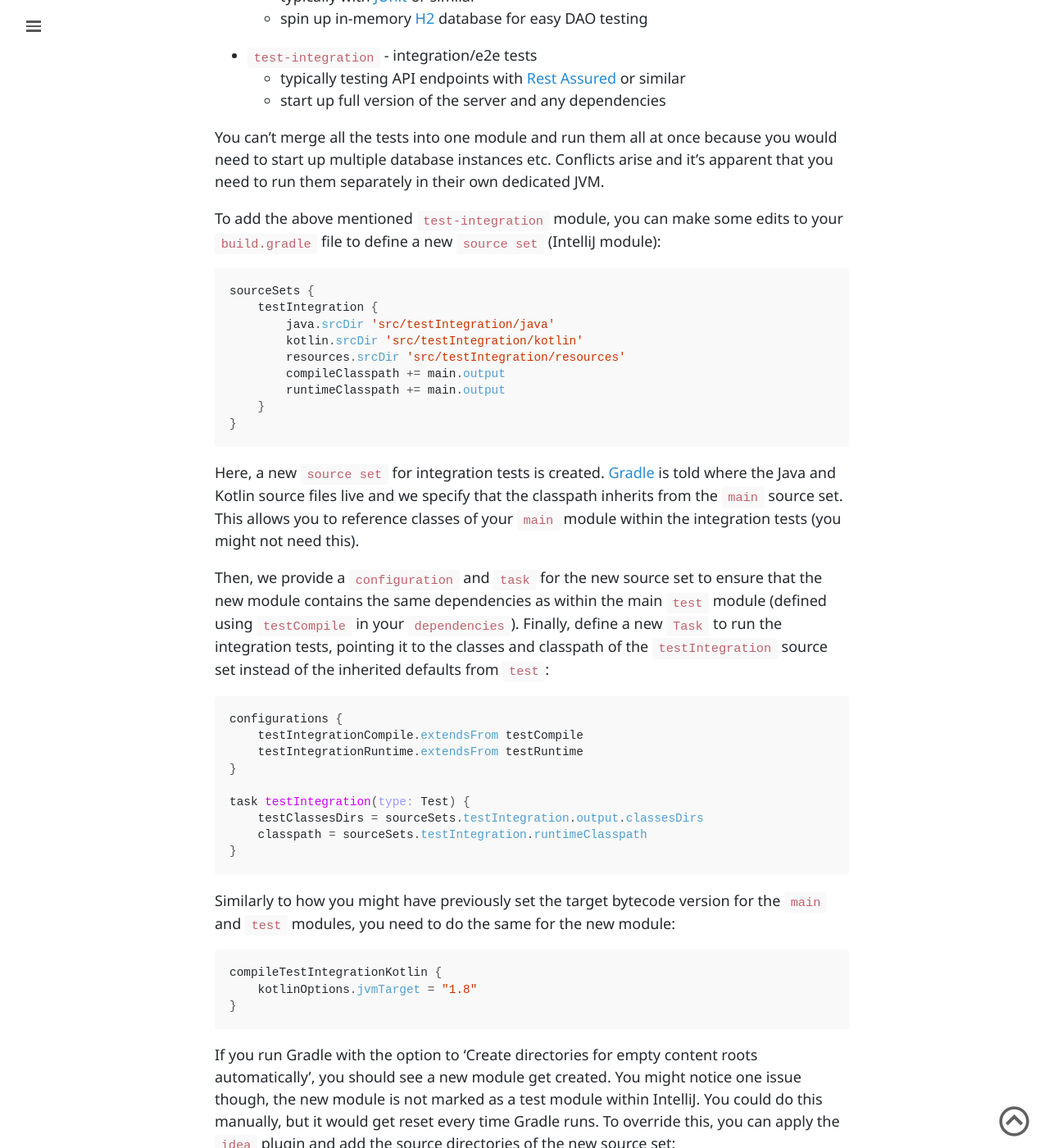
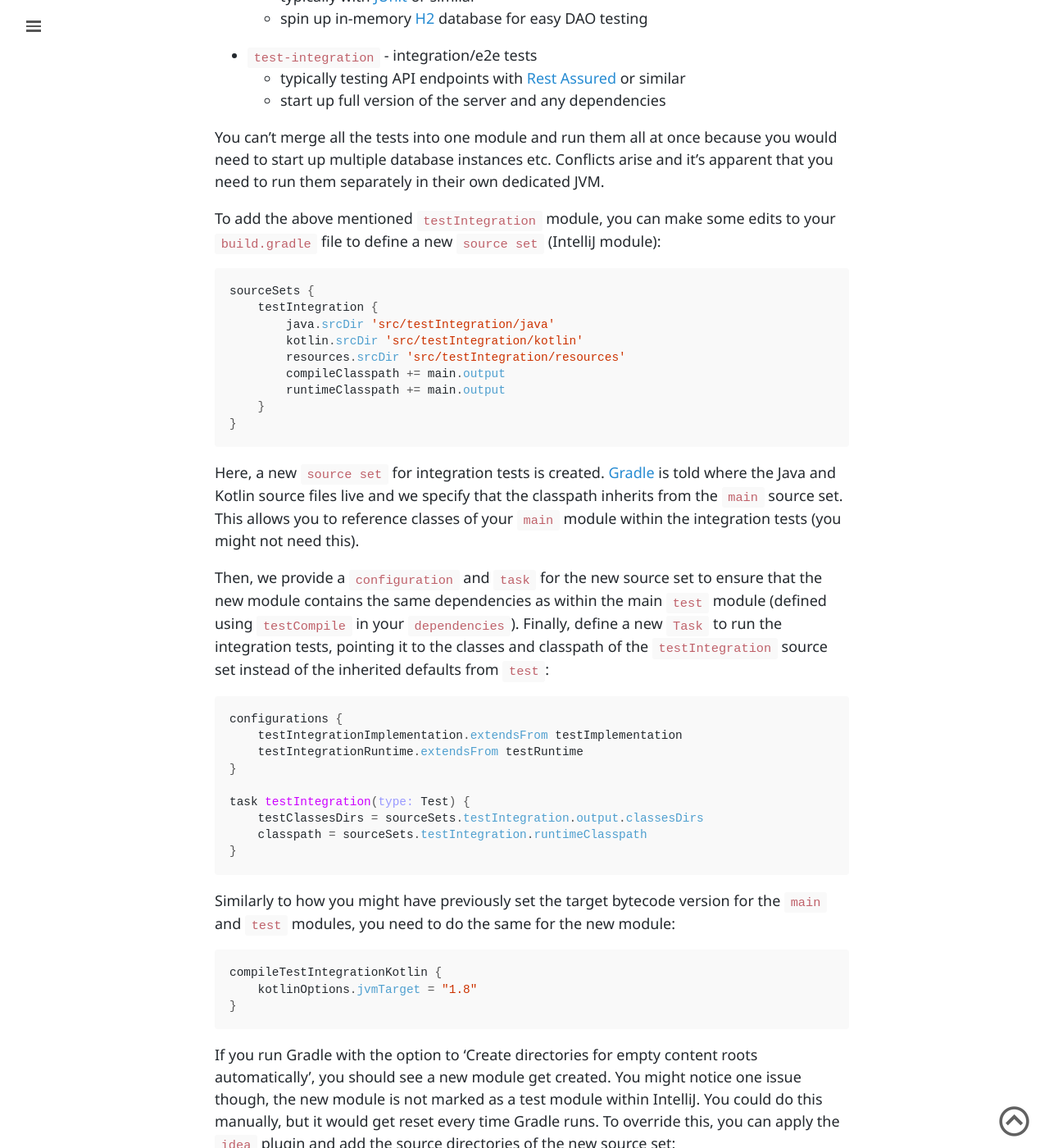
Before and after one commit to raharrison/ryanharrison.co.uk, a Jekyll site: the page built from _posts/2018-07-25-kotlin-add-integration-test-module.md, in a window 1280 px wide and 1400 px high, scrolled down 946 px. Shown: the whole window at 82% size. Built offline with Jekyll 4.4.1, drawn with Linux system fonts in a browser that asks for light colours; comment, search, counter and statistics services are not loaded.

Commit message:
Update for new Gradle version

````diff
--- a/_posts/2018-07-25-kotlin-add-integration-test-module.md
+++ b/_posts/2018-07-25-kotlin-add-integration-test-module.md
@@ -27,7 +27,7 @@ However, if you also need to add integration tests (or end-to-end etc), then thi
 
 You can't merge all the tests into one module and run them all at once because you would need to start up multiple database instances etc. Conflicts arise and it's apparent that you need to run them separately in their own dedicated JVM.
 
-To add the above mentioned `test-integration` module, you can make some edits to your `build.gradle` file to define a new `source set` (IntelliJ module):
+To add the above mentioned `testIntegration` module, you can make some edits to your `build.gradle` file to define a new `source set` (IntelliJ module):
 
 ```groovy
 sourceSets {
@@ -47,7 +47,7 @@ Then, we provide a `configuration` and `task` for the new source set to ensure t
 
 ```groovy
 configurations {
-    testIntegrationCompile.extendsFrom testCompile
+    testIntegrationImplementation.extendsFrom testImplementation
     testIntegrationRuntime.extendsFrom testRuntime
 }
 
````
